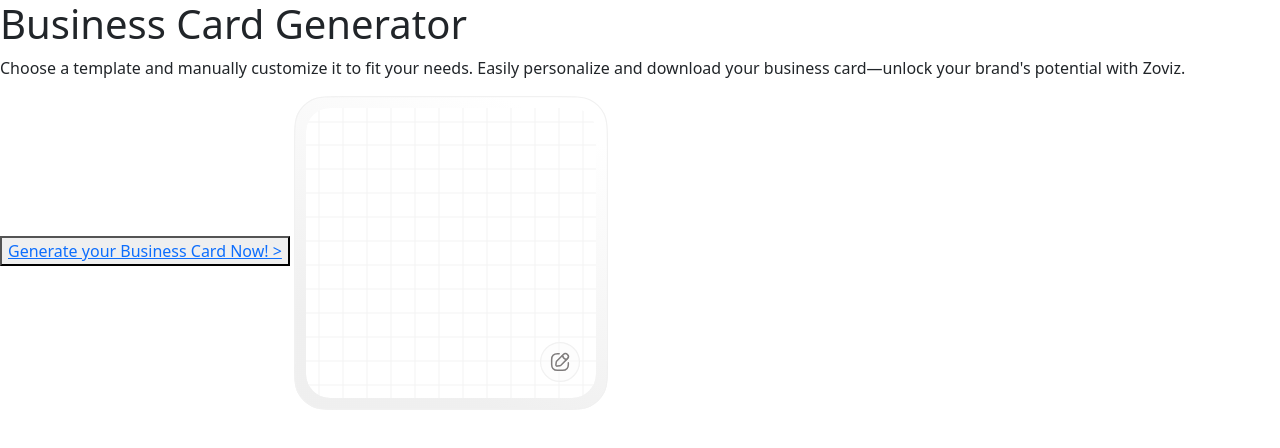
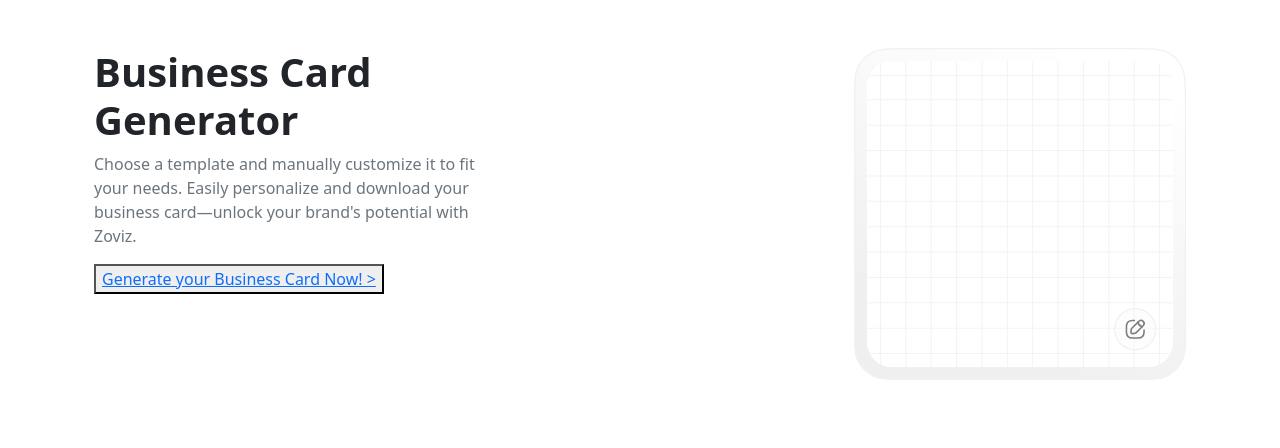
Before and after one commit to EhsaNik1996/Z-generator, a plain HTML site: page index.html in a window 1280 px wide. Drawn offline with Linux system fonts and the light colour scheme.

Commit message:
edit-container

```diff
--- a/index.html
+++ b/index.html
@@ -10,21 +10,21 @@
   </head>
 
   <body>
-    <div class="container-1">
-      <div class="grid-1">
-        <span class="calumn-ltr">
-          <h1>Business Card Generator</h1>
-          <p>
+    <div class="container">
+      <div class="row justify-content-between">
+        <span class="col-xl-6 g-5">
+          <h1 class="w-75 pl-0"><strong>Business Card Generator</strong></h1>
+          <p class="w-75 text-muted">
             Choose a template and manually customize it to fit your needs.
             Easily personalize and download your business card—unlock your
             brand's potential with Zoviz.
           </p>
-          <button type="botton">
+          <button type="btn btn-primary">
             <a href="#">Generate your Business Card Now! ></a>
           </button>
         </span>
-        <span class="calumn-rtl">
-          <img src="img/pic_grid_1.svg" alt="#">
+        <span class="col-xl-4 g-5">
+          <img class="w-100" src="img/pic_grid_1.svg" alt="#" />
         </span>
       </div>
     </div>
```
